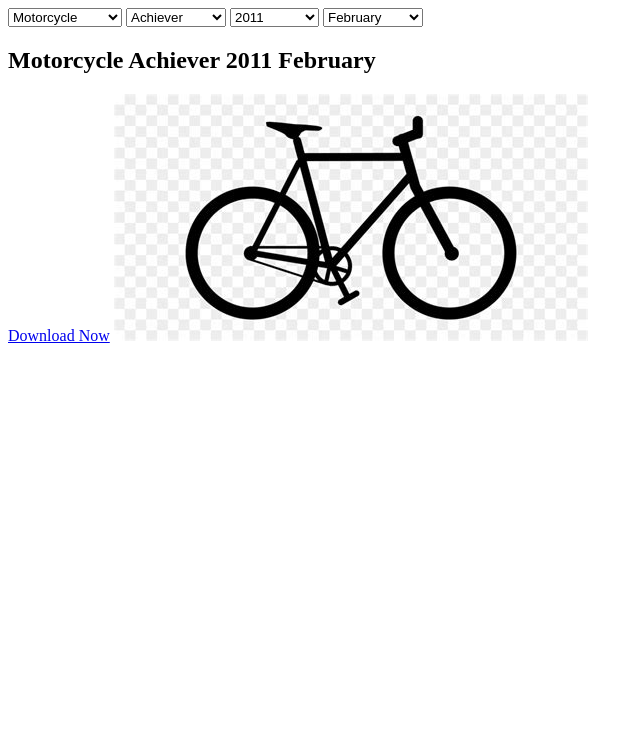
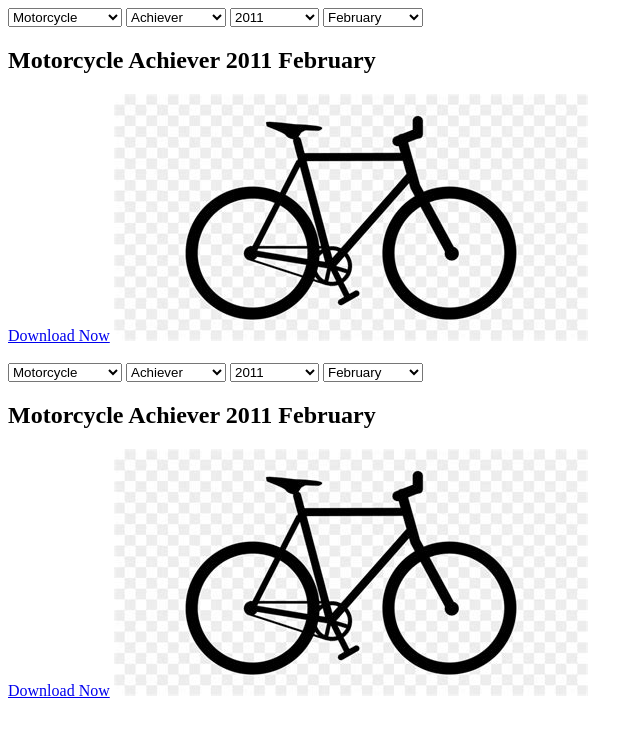
Before and after one commit to shailendra/select-box-multi-level, a plain HTML site: page index.html in a window 1280 px wide. Shown: the whole page, without its empty margins (0-643 px from the left). Drawn offline with nearby package versions, Linux system fonts and the light colour scheme.

Commit message:
bug fixed

```diff
--- a/index.html
+++ b/index.html
@@ -85,12 +85,68 @@
     </div>
   </div>
 
+
+  <div class="selectBoxHolder">
+
+    <div>
+      <select name="category" data-type='category'>
+        <option value="">Select category</option>
+      </select>
+      <select name="model" data-type="model">
+        <option value="">Select model</option>
+      </select>
+      <select name="year" data-type="year">
+        <option value="">Select year</option>
+      </select>
+      <select name="month" data-type="month">
+        <option value="">Select month</option>
+      </select>
+    </div>
+
+
+    <div class="dataListHolder">
+      <!-- ---------- data start ------------------------------- -->
+      <div class="eachDataDiv" data-category="Scooter" data-model="Destini 125" data-year="2020" data-month="November">
+        <h2> <span class="bikeName"> Bike Name </span>
+        </h2>
+        <a href="#" class="download_btn manualDownloadBtn" target="_blank" download="">Download Now</a>
+        <img src="images/dummybike.jpg">
+      </div>
+
+
+      <div class="eachDataDiv" data-default-bike="true" data-category="Scooter" data-model="Destini 125"
+        data-year="2020" data-month="December">
+        <h2> <span class="bikeName"> Bike Name </span>
+        </h2>
+        <a href="#" class="download_btn manualDownloadBtn" target="_blank" download="">Download Now</a>
+        <img src="images/dummybike.jpg">
+      </div>
+
+
+      <div class="eachDataDiv" data-category="Motorcycle" data-model="Achiever" data-year="2001" data-month="January">
+        <h2> <span class="bikeName"> Bike Name </span>
+        </h2>
+        <a href="#" class="download_btn manualDownloadBtn" target="_blank" download="">Download Now</a>
+        <img src="images/dummybike.jpg">
+      </div>
+
+
+      <div class="eachDataDiv" data-category="Motorcycle" data-model="Achiever" data-year="2011" data-month="February">
+        <h2> <span class="bikeName"> Motorcycle Achiever 2011 February </span>
+        </h2>
+        <a href="#" class="download_btn manualDownloadBtn" target="_blank" download="">Download Now</a>
+        <img src="images/dummybike.jpg">
+      </div>
+      <!-- data end  -->
+    </div>
+  </div>
+
   <script src="js/select-box-multi-level.js"></script>
   <script>
     $(document).ready(function () {
       setupSelectBox({
         holder: ".selectBoxHolder",
-        resultOnLastSelection: false,
+        resultOnLastSelection: true,
         default: {
           category: "Motorcycle",
           model: "Achiever",
--- a/js/select-box-multi-level.js
+++ b/js/select-box-multi-level.js
@@ -1,8 +1,8 @@
-function setupSelectBox(props) {
-   var resultOnLastSelection = props.resultOnLastSelection == undefined ? true : props.resultOnLastSelection;
-   console.log("resultOnLastSelection", resultOnLastSelection)
-   var holders = $(props.holder);
+function setupSelectBox(propsParent) {
+   var holders = $(propsParent.holder);
    holders.each(function (index) {
+      var props = JSON.parse(JSON.stringify(propsParent));
+      var resultOnLastSelection = props.resultOnLastSelection == undefined ? true : props.resultOnLastSelection;
       var holderDiv = $(this);
       var bikeModelDivArr = holderDiv.find(".eachDataDiv");
       function getFilteredData(props) {
@@ -48,7 +48,6 @@ function setupSelectBox(props) {
          })
          var options = selectBox.find("option");
          var sortArray = filterObj[curDataType + 'SortArr'];
-         console.log(filterObj);
          function addOption() {
             var ele = sortArray[i];
             var optionTag = $('<option value="' + ele + '">' + ele + '</option>');
@@ -70,7 +69,6 @@ function setupSelectBox(props) {
          var obj = getFilteredData({
             filterDataType: filterDataType
          })
-         console.log(filterDataType)
          obj.divList.addClass("show");
       }
       //---------------------------------------------
@@ -81,7 +79,6 @@ function setupSelectBox(props) {
          var data = selectBox.data();
          var dataType = data.type;
          filterDataType[dataType] = "";
-         console.log(dataType);
          data.clearFilterData = function () {
             filterDataType[dataType] = "";
          }
@@ -94,6 +91,7 @@ function setupSelectBox(props) {
                }),
                onSelect: function (props) {
                   filterDataType[dataType] = props.selectedValue;
+
                   bikeModelDivArr.removeClass("show");
                   for (var i = (index + 1); i < allSelectBox.length; i++) {
                      var tempSelect = $(allSelectBox[i]);
@@ -122,7 +120,6 @@ function setupSelectBox(props) {
                for (var key in props.default) {
                   var tempVal = props.default[key];
                   if (dataType == key) {
-                     console.log(key, tempVal);
                      var option = selectBox.find('option[value="' + tempVal + '"]');
                      if (option.length > 0) {
                         selectBox.find("option").attr("selected", false);
```
